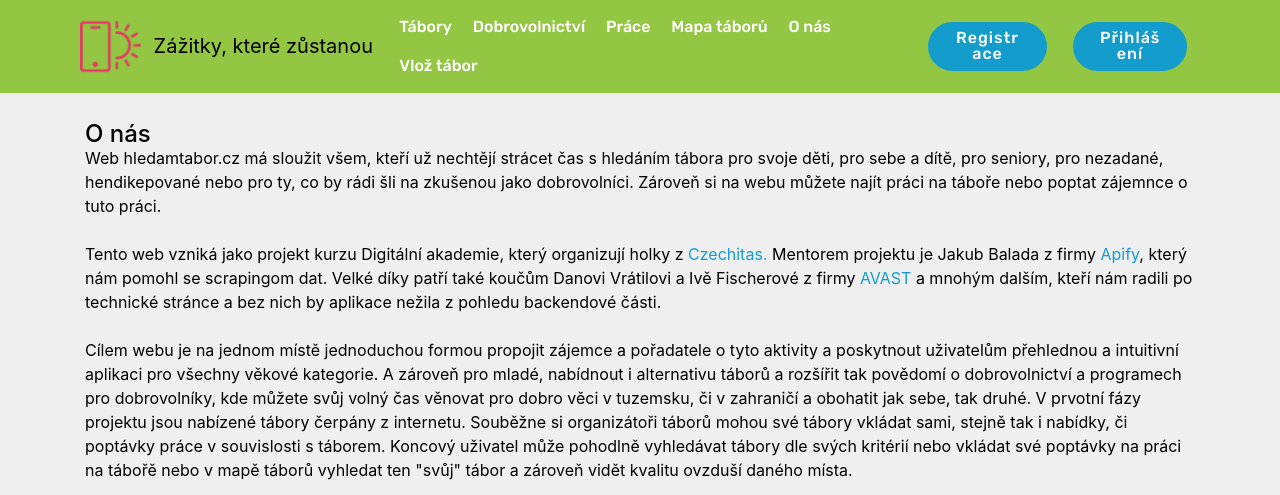
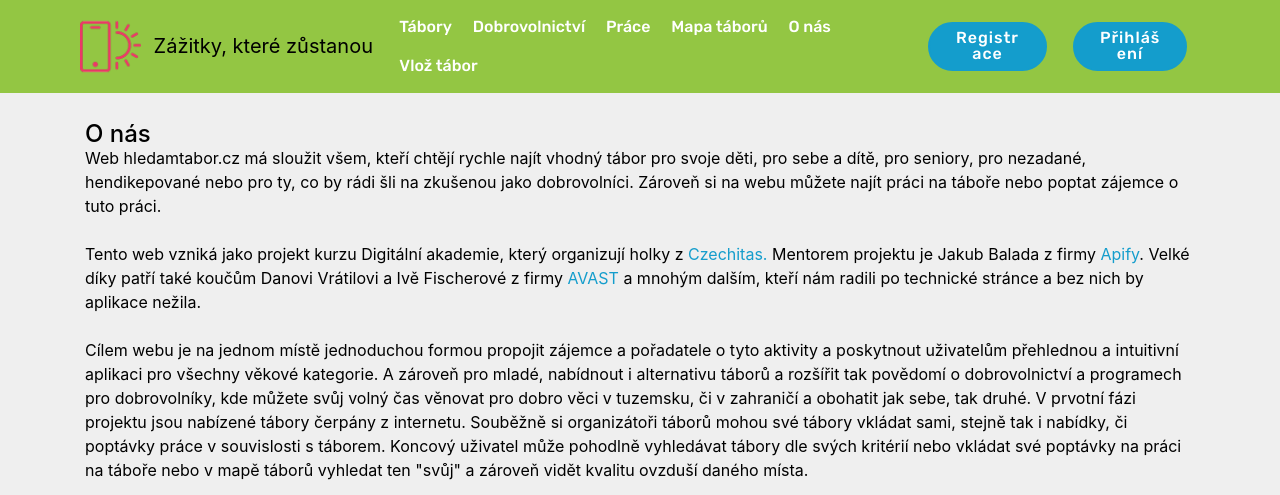
Before and after one commit to Vicko7/Tabory, a Flask app: page /onas in a window 1280 px wide. Shown: the top 495 px of the page. Run offline with Flask 2, Linux system fonts and the light colour scheme; some libraries are stand-ins or nearby versions.

Commit message:
oprava stranky o nas

```diff
--- a/templates/onas.html
+++ b/templates/onas.html
@@ -4,26 +4,24 @@
 <section class="features3 cid-rpUYdNoG90" id="features3-5">
     <div class="container">
             <H4>O nás</H4>
-        Web hledamtabor.cz má sloužit všem, kteří už nechtějí strácet čas s hledáním tábora pro svoje děti,
-        pro sebe a dítě, pro seniory, pro nezadané, hendikepované nebo pro ty, co by rádi šli na zkušenou jako
-        dobrovolníci.
-        Zároveň si na webu můžete najít práci na táboře nebo poptat zájemnce o tuto práci.<br>
+            Web hledamtabor.cz má sloužit všem, kteří chtějí rychle najít vhodný tábor pro svoje děti,
+            pro sebe a dítě, pro seniory, pro nezadané, hendikepované nebo pro ty, co by rádi šli na zkušenou jako dobrovolníci.
+            Zároveň si na webu můžete najít práci na táboře nebo poptat zájemce o tuto práci.<br>
             <br>Tento web vzniká jako projekt kurzu Digitální akademie, který organizují holky z <a
                 href="https://www.czechitas.cz" target_blank>Czechitas.</a>
-        Mentorem projektu je Jakub Balada z firmy <a href="https://Apify.com" target _blank>Apify</a>, který nám pomohl
-        se scrapingom dat.
+            Mentorem projektu je Jakub Balada z firmy <a href="https://Apify.com" target _blank>Apify</a>.
             Velké díky patří také koučům Danovi Vrátilovi a Ivě Fischerové z firmy <a
                 href="https://www.avast.com/cs-cz/index#pc" target _blank>AVAST</a> a mnohým dalším, kteří nám radili po
-        technické stránce a bez nich by aplikace nežila z pohledu backendové části.<br>
+            technické stránce a bez nich by aplikace nežila.<br>
             <br>Cílem webu je na jednom místě jednoduchou formou propojit zájemce a pořadatele o tyto aktivity a poskytnout
             uživatelům přehlednou a intuitivní aplikaci pro všechny věkové kategorie.
             A zároveň pro mladé, nabídnout i alternativu táborů a rozšířit tak povědomí o dobrovolnictví a programech pro
             dobrovolníky, kde můžete svůj volný čas věnovat pro dobro věci v tuzemsku, či v zahraničí a obohatit jak sebe,
-        tak druhé. V prvotní fázy projektu
-        jsou nabízené tábory čerpány z internetu. Souběžne si organizátoři táborů mohou své tábory vkládat sami, stejně
+            tak druhé. V prvotní fázi projektu jsou nabízené tábory čerpány z internetu.
+            Souběžně si organizátoři táborů mohou své tábory vkládat sami, stejně
             tak i nabídky, či poptávky práce v souvislosti s táborem. Koncový uživatel
-        může pohodlně vyhledávat tábory dle svých kritérií nebo vkládat své poptávky na práci na tábořě nebo v mapě
-        táborů vyhledat ten "svůj" tábor a zároveň vidět kvalitu ovzduší daného místa.
+            může pohodlně vyhledávat tábory dle svých kritérií nebo vkládat své poptávky na práci na táboře nebo v mapě
+            táborů vyhledat ten "svůj" a zároveň vidět kvalitu ovzduší daného místa.
          </div>
            <div class="container">
             <div class="media-container-row">
```
Lines whose indentation alone changed are shown as unchanged.
